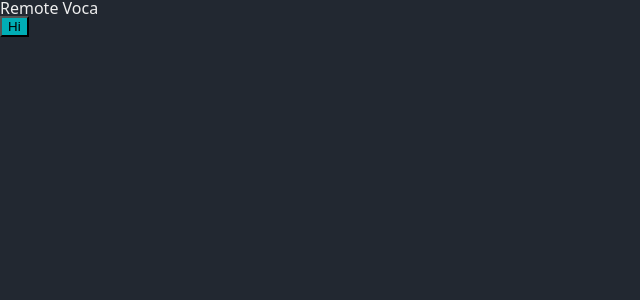
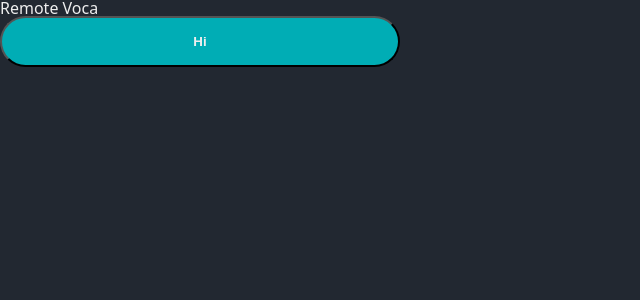
Before and after one commit to ljw0096/remote-voca, a React app in the folder client/: page / in a window 1280 px wide. Shown: the top 300 px of the page, without its empty margins (0-640 px from the left). Built offline with nearby package versions, Linux system fonts and the light colour scheme; the HTML template or start-up script is replaced by a standard one.

Commit message:
feat: Button 컴포넌트 구현

```diff
--- a/client/src/components/Button.tsx
+++ b/client/src/components/Button.tsx
@@ -2,16 +2,32 @@ import { MouseEventHandler, ReactNode } from "react"
 import styled from "styled-components"
 
 interface Props {
+  half?: boolean
   children: ReactNode
   onClick: MouseEventHandler<HTMLButtonElement>
 }
 
-const Button = ({ children, onClick }: Props) => {
-  return <StyledButton onClick={onClick}>{children}</StyledButton>
+const Button = ({ children, onClick, half }: Props) => {
+  return (
+    <StyledButton half={half} onClick={onClick}>
+      {children}
+    </StyledButton>
+  )
 }
 
 export default Button
 
-const StyledButton = styled.button`
+const StyledButton = styled.button<Props>`
+  padding: 16px;
+  width: ${({ half }) => (half ? "200px" : "400px")};
+  border-radius: 32px;
   background-color: ${({ theme }) => theme.colors.baseGreen};
+  color: ${({ theme }) => theme.colors.mainWhite};
+  font-size: ${({ theme }) => theme.fontSize.textLarge};
+  font-weight: 700;
+  cursor: pointer;
+
+  :hover {
+    background-color: ${({ theme }) => theme.colors.lightGreen};
+  }
 `
--- a/client/src/style/Theme.ts
+++ b/client/src/style/Theme.ts
@@ -4,6 +4,7 @@ const colors = {
   mainBlack: "#222831",
   mainWhite: "#EEEEEE",
   baseGreen: "#00ADB5",
+  lightGreen: "#00D4DE",
 }
 
 const fontSize = {
--- a/client/tsconfig.json
+++ b/client/tsconfig.json
@@ -3,13 +3,7 @@
     "baseUrl": ".",
     "paths": {
       "@components/*": ["src/components/*"],
-      "@constants/*": ["src/constants/*"],
-      "@hooks/*": ["src/hooks/*"],
-      "@interfaces": ["src/interfaces/index"],
       "@lib/*": ["src/lib/*"],
-      "@axios/*": ["src/lib/axios/*"],
-      "@customTypes/*": ["src/types/*"],
-      "@utils/*": ["src/utils/*"],
       "@style/*": ["src/style/*"]
     },
     "target": "es5",
--- a/client/webpack.config.js
+++ b/client/webpack.config.js
@@ -23,6 +23,11 @@ module.exports = {
   },
   resolve: {
     extensions: [".tsx", ".ts", ".js"],
+    alias: {
+      "@components": path.resolve(__dirname, "./src/components"),
+      "@lib": path.resolve(__dirname, "./src/lib"),
+      "@style": path.resolve(__dirname, "./src/style"),
+    },
   },
   devServer: {
     port: 3000,
--- a/package.json
+++ b/package.json
@@ -8,8 +8,8 @@
     "server"
   ],
   "scripts": {
-    "client": "yarn workspace client start",
-    "server": "yarn workspace server start"
+    "client": "cd client && npm run dev",
+    "server": "npm workspace server start"
   },
   "repository": {
     "type": "git",
```
